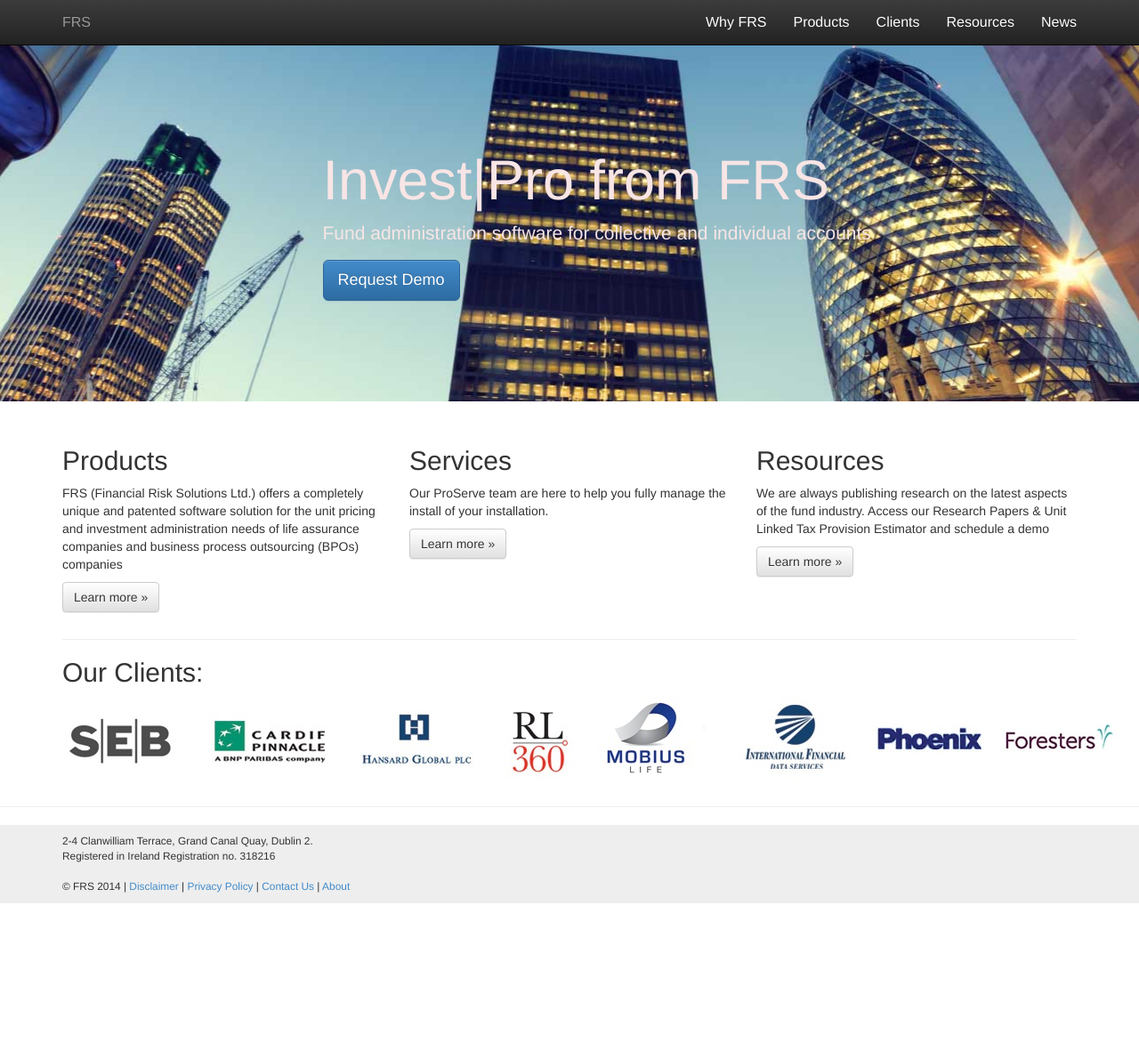
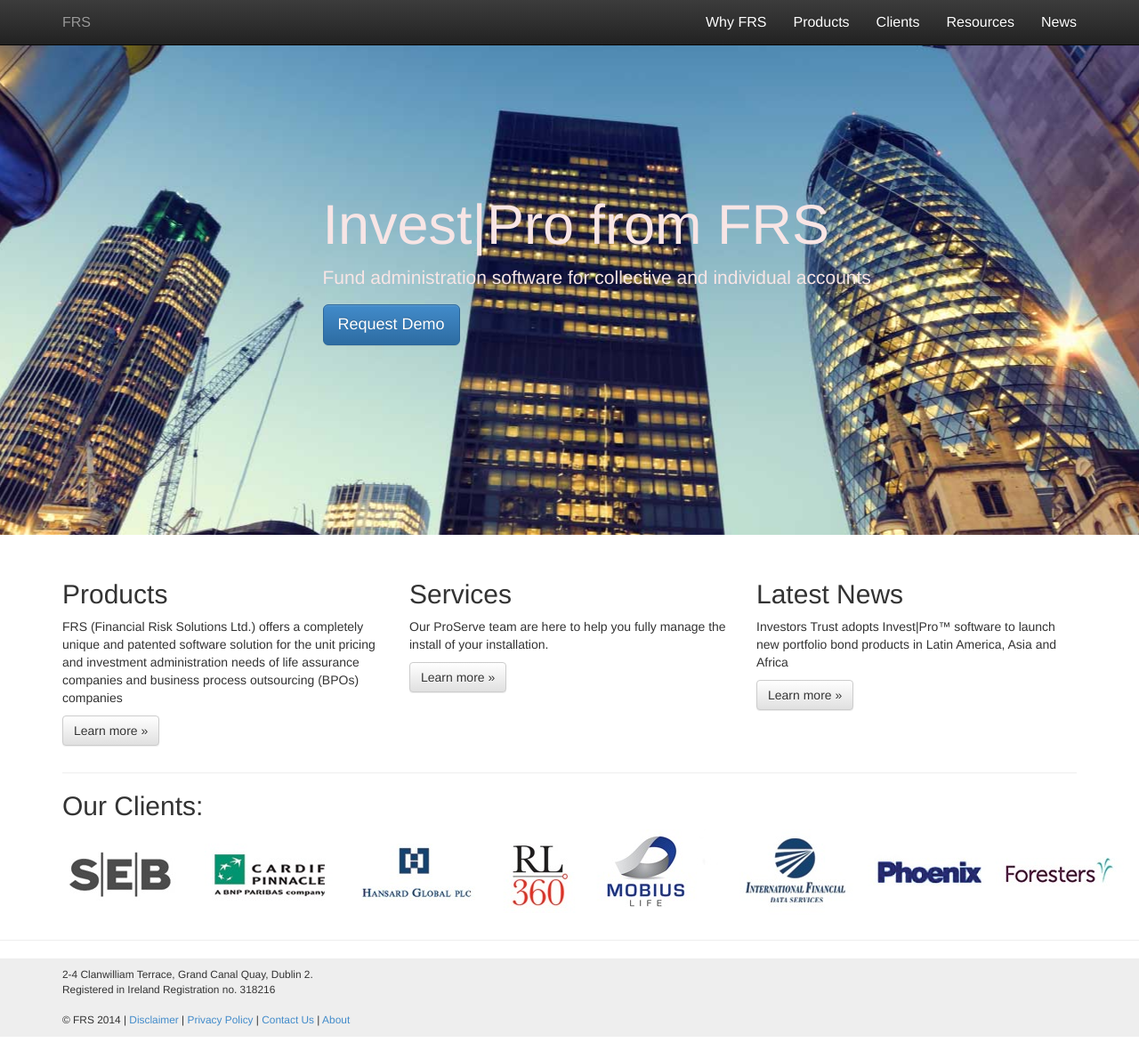
Before and after one commit to frsltd/frs, a Jekyll site: the page built from index.html, in a window 1280 px wide and 1190 px high. Shown: the whole window at 89% size. Built offline with Jekyll 4.4.1, drawn with Linux system fonts in a browser that asks for light colours; nearby versions of some CDN libraries; Markdown is read by kramdown in place of the engine named in the settings.

Commit message:
tweaking margins

```diff
--- a/index.html
+++ b/index.html
@@ -6,7 +6,7 @@
 <!-- Main jumbotron for a primary marketing message or call to action -->
 <div class="jumbotron homepage-container">
     <div class="container">
-        <div class="row" style="padding-top:50px; padding-bottom:50px; color:#F8E5E5;">
+        <div class="row" style="padding-top:100px; padding-bottom:150px; color:#F8E5E5;">
             <div class="col-md-7 col-md-push-3">
 				<h1>Invest|Pro from FRS</h1>
                 <p>Fund administration software for collective and individual accounts</p>
@@ -31,8 +31,8 @@
                 <p><a class="btn btn-default" href="{{ baseurl }}/about.html" role="button">Learn more &raquo;</a></p>
             </div>
             <div class="col-md-4">
-                <h2>Resources</h2>
-                <p>We are always publishing research on the latest aspects of the fund industry. Access our Research Papers & Unit Linked Tax Provision Estimator and schedule a demo</p>
+                <h2>Latest News</h2>
+                <p>Investors Trust adopts Invest|Pro™ software to launch new portfolio bond products in Latin America, Asia and Africa</p>
                 <p><a class="btn btn-default" href="resources.html" role="button">Learn more &raquo;</a></p>
             </div>
         </div>
```
